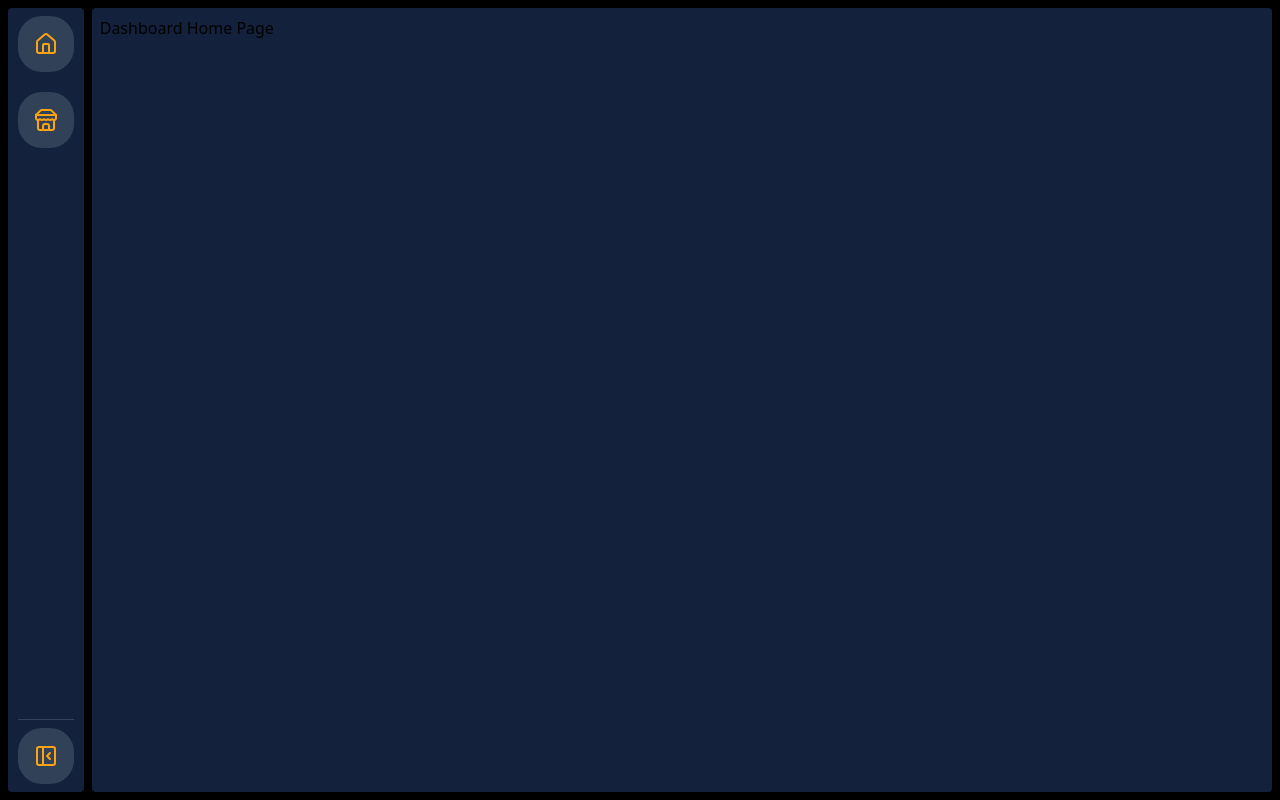
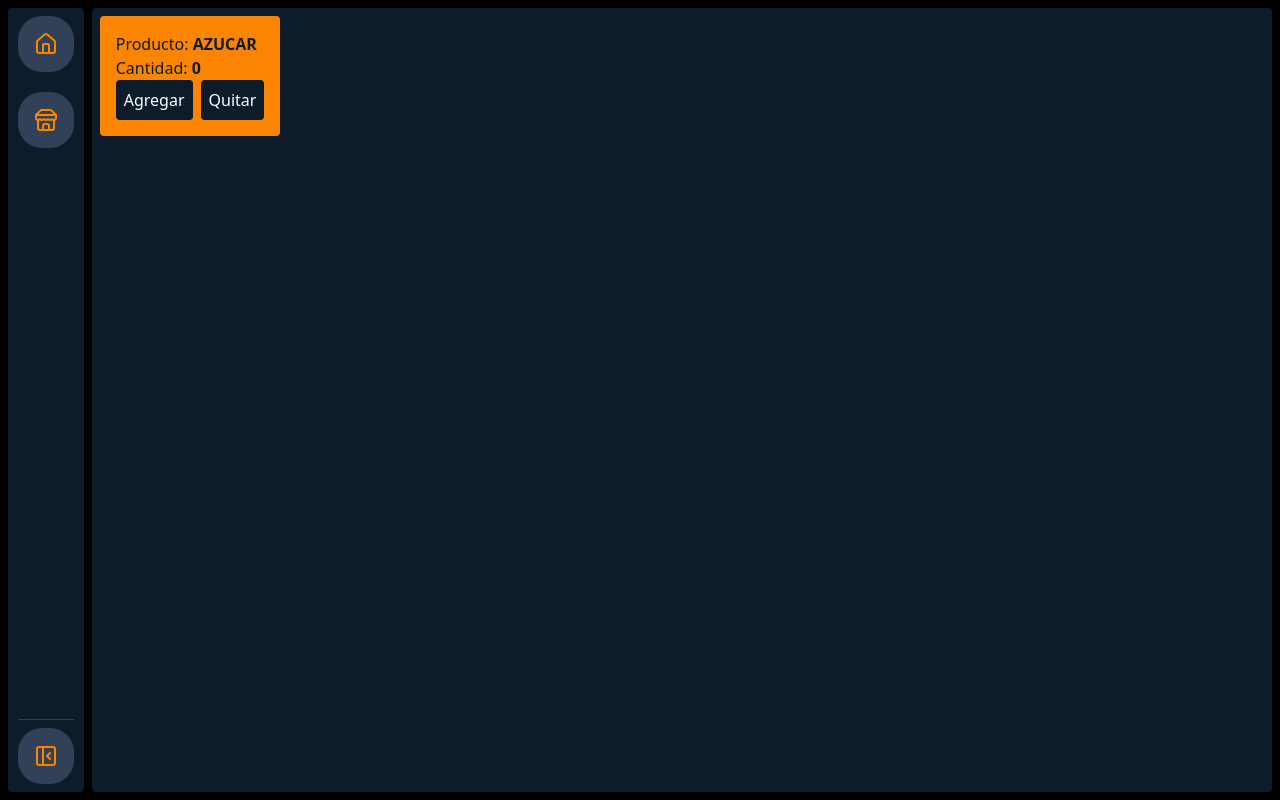
Before and after one commit to aaronvigil96/site, a React (Vite) app: page /dashboard/home in a window 1280 px wide. Built offline with nearby package versions, Linux system fonts and the light colour scheme.

Commit message:
add store global

```diff
--- a/package.json
+++ b/package.json
@@ -15,7 +15,8 @@
     "react-dom": "^18.3.1",
     "react-icons": "^5.4.0",
     "react-router": "^7.1.3",
-    "tailwindcss": "^4.0.0"
+    "tailwindcss": "^4.0.0",
+    "zustand": "^5.0.3"
   },
   "devDependencies": {
     "@eslint/js": "^9.17.0",
--- a/src/components/CardProduct.tsx
+++ b/src/components/CardProduct.tsx
@@ -3,21 +3,29 @@ export interface Product {
     name: string;
     price: number;
     category: string;
+    quantity: number;
 }
 
-const CardProduct = ({image, name, price, category}:Product) => {
+const CardProduct = ({image, name, price, category, quantity}:Product) => {
     return(
-        <div className="flex flex-col w-72 bg-gray-100 p-4 group cursor-pointer rounded-sm hover:bg-gray-300  transition-colors duration-300 ease-in-out">
+        <div className={`flex flex-col w-72 bg-gray-100 p-4 ${quantity ? "group cursor-pointer rounded-sm hover:bg-gray-300  transition-colors duration-300 ease-in-out" : "bg-slate-500"}`}>
             <div className="flex-[3]">
-                <img className="object-cover group-hover:scale-110 transition-transform duration-300 ease-in-out" src={image}/>
+                <img className={`object-cover ${quantity ? "group-hover:scale-110 transition-transform duration-300 ease-in-out" : ""}`} src={image}/>
             </div>
-            <div className="flex-[1]">
+            <div className="flex-[1] flex flex-col gap-2">
                 <div>
                     <p className="uppercase font-black text-black">{name}</p>
                     <p className="font-semibold">${price}</p>
                     <p className="uppercase">{category}</p>
+                    <p>Cantidad: <span className="font-black">{quantity}</span></p>
                 </div>
-                <button className="w-full cursor-pointer font-bold uppercase text-center bg-primary text-secondary hover:text-black hover:bg-secondary py-2 rounded-md transition-colors duration-300 ease-linear">Agregar</button>
+                {
+                    quantity
+                    ?
+                    <button className="w-full cursor-pointer font-bold uppercase text-center bg-primary text-secondary hover:text-black hover:bg-secondary py-2 rounded-md transition-colors duration-300 ease-linear">Agregar</button>
+                    :
+                    <button className="w-full font-bold uppercase text-center bg-primary text-secondary py-2 rounded-md transition-colors duration-300 ease-linear">Sin stock</button>
+                }
             </div>
         </div>
     )
--- /dev/null
+++ b/src/components/CardProductDashboard.tsx
@@ -0,0 +1,27 @@
+import { useProductStore } from "../stores/product.store";
+
+interface Props {
+    name: string;
+    quantity: number;
+}
+
+const CardProductDashboard = ({name, quantity}:Props) => {
+
+    const populateAzucar = useProductStore(state => state.increasePopulation);
+
+    return (
+        <div className="bg-secondary p-4 rounded-sm text-primary flex flex-col justify-center">
+            <h2>Producto: <span className="font-black uppercase">{name}</span></h2>
+            <p>Cantidad: <span className="uppercase font-black">{quantity}</span></p>
+            <div className="flex gap-2">
+                <button className="basis-1/2 bg-primary text-white rounded-sm p-2" onClick={() => populateAzucar(1)}>Agregar</button>
+                {
+                    quantity <= 0 ? <button disabled className="basis-1/2 bg-primary text-white rounded-sm p-2" onClick={() => populateAzucar(-1)}>Quitar</button> : <button className="basis-1/2 bg-primary text-white rounded-sm p-2" onClick={() => populateAzucar(-1)}>Quitar</button>
+                }
+
+            </div>
+        </div>
+    )
+}
+
+export default CardProductDashboard;
--- a/src/components/FeaturedProducts.tsx
+++ b/src/components/FeaturedProducts.tsx
@@ -1,11 +1,14 @@
+import { useProductStore } from "../stores/product.store"
 import CardProduct, { Product } from "./CardProduct"
 
 const FeaturedProducts = () => {
 
+    const azucar = useProductStore((state) => state.azucar);
+
     const products:Product[] = [
-        {image: 'azucar.png', name: 'azucar', price:1200, category: 'mercaderia'},
-        {image: 'yerba.png', name: 'yerba', price:1500, category: 'mercaderia'},
-        {image: 'leche.png', name: 'leche', price: 1300, category: 'mercaderia'}
+        {image: 'azucar.png', name: 'azucar', price:1200, category: 'mercaderia', quantity: azucar},
+        {image: 'yerba.png', name: 'yerba', price:1500, category: 'mercaderia', quantity: 10},
+        {image: 'leche.png', name: 'leche', price: 1300, category: 'mercaderia', quantity: 11}
     ]
 
     return(
@@ -16,7 +19,7 @@ const FeaturedProducts = () => {
             </div>
             <div className="flex gap-4 flex-wrap md:flex-nowrap justify-center mt-2">
                 {
-                    products?.map((product,index) => (<CardProduct key={index} name={product.name} image={product.image} price={product.price} category={product.category}/>))
+                    products?.map((product,index) => (<CardProduct key={index} name={product.name} image={product.image} price={product.price} category={product.category} quantity={product.quantity}/>))
                 }
             </div>
         </section>
--- a/src/index.css
+++ b/src/index.css
@@ -1,8 +1,8 @@
 @import "tailwindcss";
 
 @theme {
-    --color-primary: #14213d;
-    --color-secondary: #fca311;
+    --color-primary: #0d1b2a;
+    --color-secondary: #fb8500;
     --color-three: #e5e5e5;
     --color-four: #ffffff;
 }
--- a/src/pages/DashboardHomePage.tsx
+++ b/src/pages/DashboardHomePage.tsx
@@ -1,7 +1,13 @@
+import CardProductDashboard from "../components/CardProductDashboard";
+import { useProductStore } from "../stores/product.store";
+
 export const DashboardHomePage = () => {
+
+    const azucar = useProductStore((state) => state.azucar)
+
     return(
-        <div>
-            <h2>Dashboard Home Page</h2>
+        <div className="flex">
+            <CardProductDashboard name="azucar" quantity={azucar}/>
         </div>
     )
 }
--- /dev/null
+++ b/src/stores/product.store.ts
@@ -0,0 +1,12 @@
+import {create} from 'zustand';
+
+interface ProductState {
+    azucar: number;
+    increasePopulation:(value:number) => void;
+}
+
+
+export const useProductStore = create<ProductState>((set) => ({
+    azucar: 0,
+    increasePopulation: (value) => set((state) => ({ azucar: state.azucar + value }))
+}))
```
Also changed, not shown: 1 other file (tests, documents, lock files or other folders).
